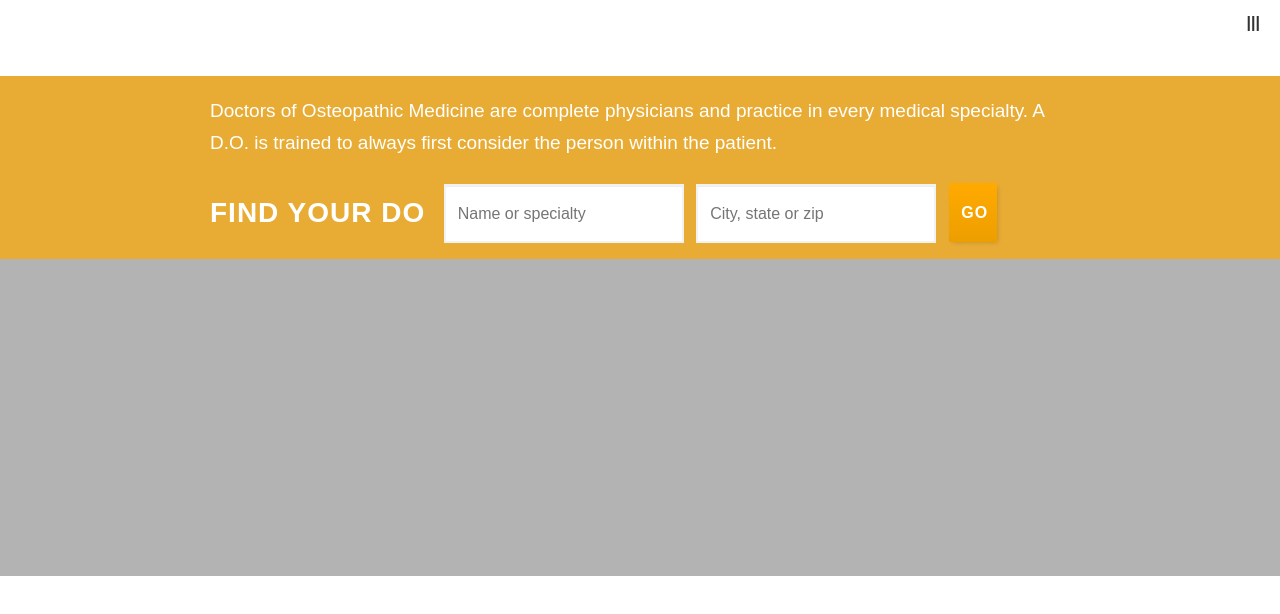
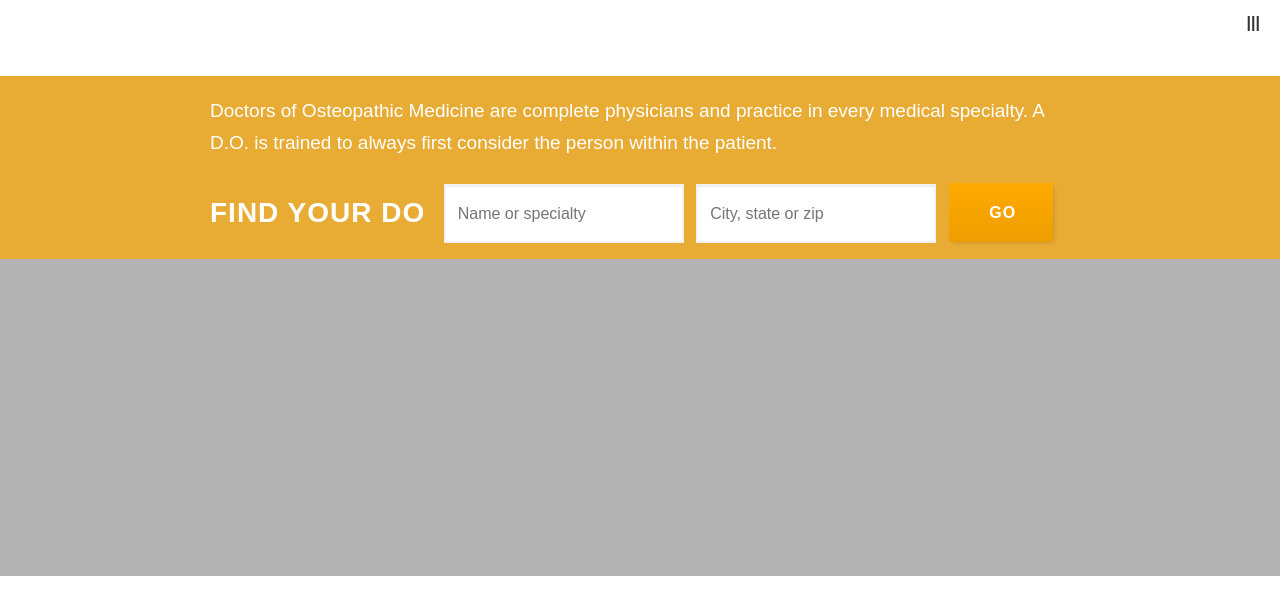
Before and after one commit to pjsinco/fyd, a website: page builds/dev/index.html in a window 1280 px wide. Drawn offline with Linux system fonts and the light colour scheme; no server answers; a web font is replaced by a local one.

Commit message:
Tweak style

```diff
--- a/components/sass/modules/_find-your-do.scss
+++ b/components/sass/modules/_find-your-do.scss
@@ -65,7 +65,7 @@ $input-border-color: rgba($gray,.1);
         }
 
         &[type='submit'] {
-            width: 3em;
+            width: 6.5em;
             margin-right: 0;
             text-transform: uppercase;
             font-weight: $fontbold;
```
Also changed, not shown: builds/dev/css/style.css.
